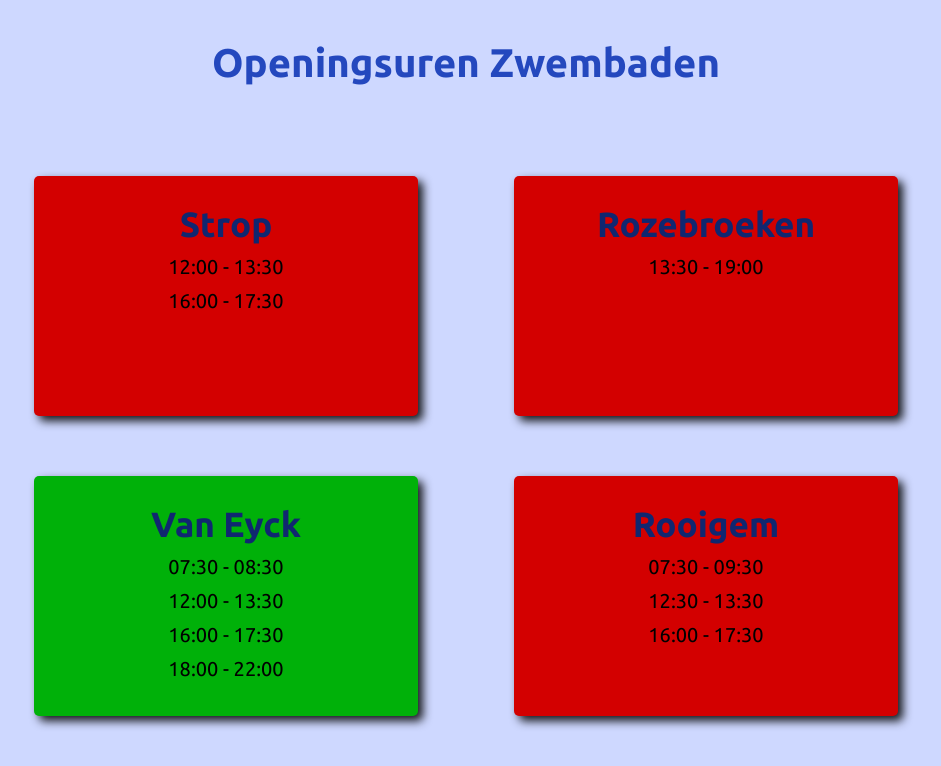
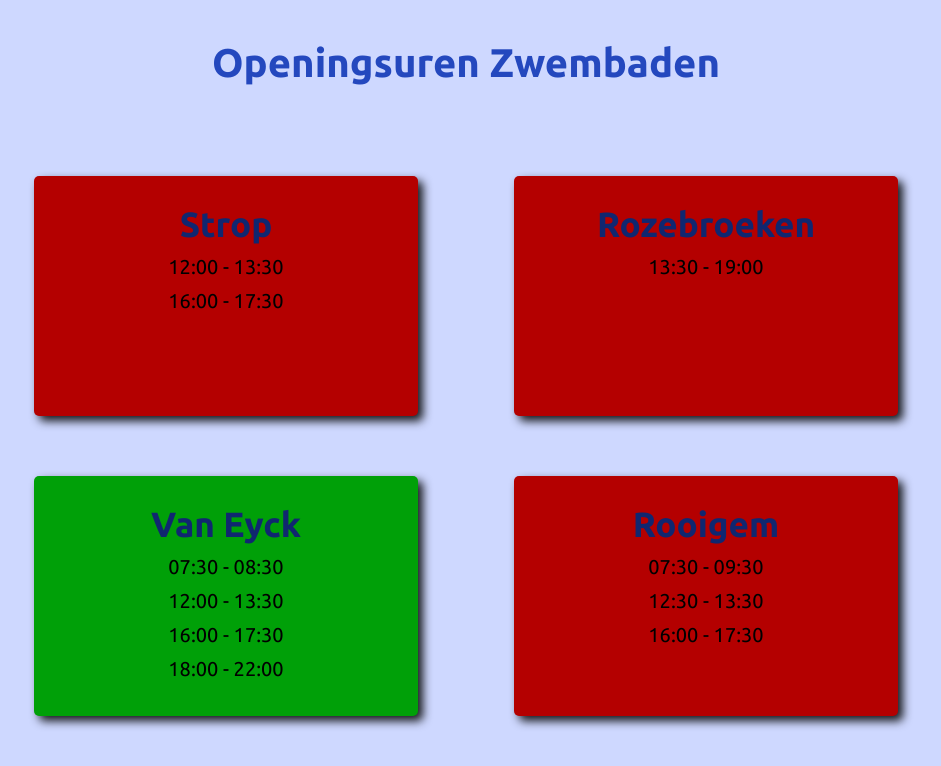
Before and after one commit to robin-gnt/robin-gnt.github.io, a plain HTML site: page index.html in a window 1280 px wide. Shown: the whole page, without its empty margins (174-1115 px from the left). Drawn offline with Linux system fonts and the light colour scheme.

Commit message:
Update colors

```diff
--- a/css/main.css
+++ b/css/main.css
@@ -10,8 +10,8 @@
     --color-blue-dark: rgb(16, 39, 112);
     --color-blue-medium: rgb(36, 72, 190);
     --color-blue-light: rgb(206, 216, 255);
-    --color-red: rgb(211, 0, 0);
-    --color-green: rgb(0, 177, 9);
+    --color-red: rgb(180, 0, 0);
+    --color-green: rgb(0, 160, 8);
 
     /* Fonts */
     --font: Ubuntu, sans-serif
```
